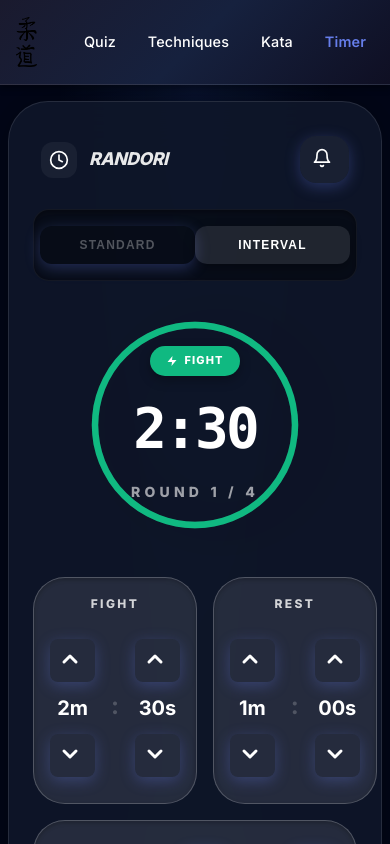
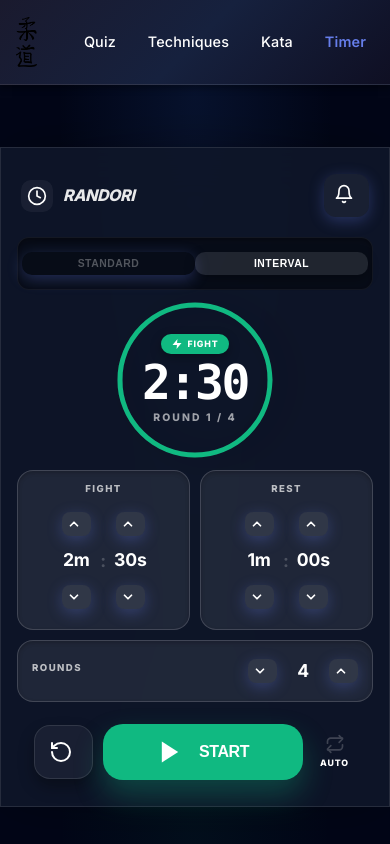
Before and after one commit to alexyak1/JudoTest, a React (Create React App) app: page /randori in a window 390 px wide. Shown: the top 844 px of the page. Built offline with nearby package versions, Linux system fonts and the light colour scheme.

Commit message:
fit time on one page

```diff
--- a/src/pages/randori.css
+++ b/src/pages/randori.css
@@ -1,4 +1,4 @@
-/* Modern Zen Timer Styles */
+/* Modern Zen Timer Styles - App-like Single Screen */
 
 /* Animations */
 @keyframes spin-slow {
@@ -16,9 +16,10 @@
   50% { transform: scale(1.1); }
 }
 
-/* Wrapper */
+/* Wrapper - Fill available space */
 .zen-timer-wrapper {
-  min-height: 100vh;
+  min-height: calc(100vh - 120px); /* Account for navbar and footer */
+  min-height: calc(100dvh - 120px);
   display: flex;
   align-items: center;
   justify-content: center;
@@ -27,48 +28,51 @@
   background-image:
     radial-gradient(ellipse at top, rgba(59, 130, 246, 0.1) 0%, transparent 50%),
     radial-gradient(ellipse at bottom, rgba(16, 185, 129, 0.05) 0%, transparent 50%);
+  box-sizing: border-box;
 }
 
-/* Main Container */
+/* Main Container - Flex to fill and distribute */
 .zen-timer-container {
   position: relative;
   width: 100%;
   max-width: 420px;
   background: rgba(15, 23, 42, 0.9);
   backdrop-filter: blur(24px);
-  border-radius: 3.5rem;
+  border-radius: 2.5rem;
   border: 1px solid rgba(255, 255, 255, 0.1);
-  padding: 32px;
+  padding: 24px;
   box-shadow: 0 0 50px -12px rgba(0, 0, 0, 0.5);
-  overflow: hidden;
+  display: flex;
+  flex-direction: column;
+  box-sizing: border-box;
 }
 
-/* Header */
+/* Header - Compact */
 .zen-header {
   display: flex;
   flex-direction: column;
-  gap: 24px;
-  margin-bottom: 32px;
+  gap: 12px;
   position: relative;
   z-index: 10;
+  flex-shrink: 0;
 }
 
 .zen-header-top {
   display: flex;
   justify-content: space-between;
   align-items: center;
-  padding: 0 8px;
+  padding: 0 4px;
 }
 
 .zen-header-title {
   display: flex;
   align-items: center;
-  gap: 12px;
+  gap: 10px;
 }
 
 .zen-icon-box {
-  padding: 8px;
-  border-radius: 12px;
+  padding: 6px;
+  border-radius: 10px;
   background: rgba(255, 255, 255, 0.05);
   display: flex;
   align-items: center;
@@ -80,7 +84,7 @@
 .zen-icon-box.amber { color: #f59e0b; }
 
 .zen-title {
-  font-size: 1.25rem;
+  font-size: 1.1rem;
   font-weight: 900;
   letter-spacing: -0.025em;
   opacity: 0.9;
@@ -91,8 +95,8 @@
 }
 
 .zen-mute-btn {
-  padding: 12px;
-  border-radius: 16px;
+  padding: 10px;
+  border-radius: 12px;
   background: rgba(255, 255, 255, 0.05);
   border: none;
   cursor: pointer;
@@ -109,24 +113,24 @@
   transform: scale(0.9);
 }
 
-/* Mode Toggle */
+/* Mode Toggle - Compact */
 .zen-mode-toggle {
   display: flex;
-  padding: 6px;
+  padding: 4px;
   background: rgba(0, 0, 0, 0.4);
-  border-radius: 16px;
+  border-radius: 12px;
   border: 1px solid rgba(255, 255, 255, 0.05);
   box-shadow: inset 0 2px 4px rgba(0, 0, 0, 0.3);
 }
 
 .zen-mode-btn {
   flex: 1;
-  padding: 12px;
-  border-radius: 12px;
-  font-size: 0.75rem;
+  padding: 8px;
+  border-radius: 10px;
+  font-size: 0.7rem;
   font-weight: 900;
   text-transform: uppercase;
-  letter-spacing: 0.1em;
+  letter-spacing: 0.05em;
   transition: all 0.2s ease;
   border: none;
   cursor: pointer;
@@ -144,20 +148,23 @@
   box-shadow: 0 4px 12px rgba(0, 0, 0, 0.3);
 }
 
-/* Timer Display */
+/* Timer Display - Flexible center area */
 .zen-display {
   position: relative;
   display: flex;
   align-items: center;
   justify-content: center;
-  margin-bottom: 32px;
+  flex: 1;
+  min-height: 0;
 }
 
 .zen-progress-ring {
-  width: 288px;
-  height: 288px;
+  width: 100%;
+  height: 100%;
+  max-width: 220px;
+  max-height: 220px;
   transform: rotate(-90deg);
-  filter: drop-shadow(0 25px 25px rgba(0, 0, 0, 0.3));
+  filter: drop-shadow(0 15px 15px rgba(0, 0, 0, 0.3));
 }
 
 .zen-progress-bg {
@@ -182,11 +189,11 @@
 .zen-phase-badge {
   display: flex;
   align-items: center;
-  gap: 6px;
-  margin-bottom: 8px;
-  padding: 6px 16px;
+  gap: 4px;
+  margin-bottom: 4px;
+  padding: 4px 12px;
   border-radius: 9999px;
-  font-size: 0.6875rem;
+  font-size: 0.625rem;
   font-weight: 900;
   text-transform: uppercase;
   letter-spacing: 0.1em;
@@ -204,13 +211,14 @@
 }
 
 .zen-time-text {
-  font-size: 5rem;
+  font-size: 3.5rem;
   font-weight: 900;
   letter-spacing: -0.05em;
-  margin-bottom: 4px;
+  margin-bottom: 0;
   transition: all 0.3s ease;
   color: #fff;
   font-family: 'SF Mono', 'Monaco', 'Inconsolata', 'Roboto Mono', monospace;
+  line-height: 1;
 }
 
 .zen-time-text.warning {
@@ -220,46 +228,46 @@
 }
 
 .zen-round-indicator {
-  font-size: 0.875rem;
+  font-size: 0.75rem;
   text-transform: uppercase;
-  letter-spacing: 0.3em;
+  letter-spacing: 0.2em;
   color: rgba(255, 255, 255, 0.6);
   font-weight: 900;
   margin-top: 4px;
 }
 
-/* Settings */
+/* Settings - Compact */
 .zen-settings {
-  margin-bottom: 32px;
   position: relative;
   z-index: 10;
   animation: fade-in 0.3s ease;
+  flex-shrink: 0;
 }
 
 .zen-settings-standard {
   display: flex;
   flex-direction: column;
-  gap: 24px;
+  gap: 12px;
 }
 
 .zen-settings-interval {
   display: flex;
   flex-direction: column;
-  gap: 16px;
+  gap: 10px;
 }
 
 .zen-time-controls {
   display: flex;
-  gap: 16px;
+  gap: 10px;
 }
 
-/* Time Unit Control */
+/* Time Unit Control - Compact */
 .time-unit-control {
   flex: 1;
-  background: rgba(255, 255, 255, 0.1);
-  padding: 20px;
-  border-radius: 2rem;
-  border: 1px solid rgba(255, 255, 255, 0.2);
+  background: rgba(255, 255, 255, 0.08);
+  padding: 12px 8px;
+  border-radius: 1.25rem;
+  border: 1px solid rgba(255, 255, 255, 0.15);
   display: flex;
   flex-direction: column;
   align-items: center;
@@ -267,37 +275,48 @@
 }
 
 .time-unit-label {
-  font-size: 0.75rem;
+  font-size: 0.65rem;
   text-transform: uppercase;
-  letter-spacing: 0.2em;
-  color: rgba(255, 255, 255, 0.8);
-  margin-bottom: 16px;
+  letter-spacing: 0.15em;
+  color: rgba(255, 255, 255, 0.7);
+  margin-bottom: 8px;
   font-weight: 900;
 }
 
 .time-unit-inputs {
   display: flex;
   align-items: center;
-  gap: 16px;
+  gap: 8px;
 }
 
 .time-unit-column {
   display: flex;
   flex-direction: column;
   align-items: center;
+  gap: 2px;
 }
 
 .time-unit-btn {
-  padding: 8px;
-  background: transparent;
+  padding: 6px;
+  background: rgba(255, 255, 255, 0.08);
   border: none;
+  border-radius: 8px;
   cursor: pointer;
   transition: all 0.2s ease;
-  color: rgba(255, 255, 255, 0.6);
+  color: rgba(255, 255, 255, 0.5);
+  display: flex;
+  align-items: center;
+  justify-content: center;
+}
+
+.time-unit-btn svg {
+  width: 16px;
+  height: 16px;
 }
 
 .time-unit-btn:hover {
   color: #fff;
+  background: rgba(255, 255, 255, 0.15);
 }
 
 .time-unit-btn.blue:hover { color: #60a5fa; }
@@ -305,31 +324,31 @@
 .time-unit-btn.amber:hover { color: #fbbf24; }
 
 .time-unit-btn:active {
-  transform: scale(1.25);
+  transform: scale(1.15);
 }
 
 .time-unit-value {
-  font-size: 1.5rem;
+  font-size: 1.25rem;
   font-weight: 700;
-  width: 48px;
+  min-width: 36px;
   text-align: center;
   color: #fff;
+  line-height: 1.4;
 }
 
 .time-unit-separator {
   color: rgba(255, 255, 255, 0.2);
-  font-size: 1.5rem;
+  font-size: 1.25rem;
   font-weight: 700;
   align-self: center;
-  margin-bottom: 4px;
 }
 
-/* Rounds Control */
+/* Rounds Control - Compact */
 .rounds-control {
-  background: rgba(255, 255, 255, 0.1);
-  padding: 16px 20px;
-  border-radius: 2rem;
-  border: 1px solid rgba(255, 255, 255, 0.2);
+  background: rgba(255, 255, 255, 0.08);
+  padding: 10px 16px;
+  border-radius: 1.25rem;
+  border: 1px solid rgba(255, 255, 255, 0.15);
   display: flex;
   align-items: center;
   justify-content: space-between;
@@ -339,28 +358,28 @@
 .rounds-inputs {
   display: flex;
   align-items: center;
-  gap: 16px;
+  gap: 12px;
 }
 
 .rounds-value {
-  font-size: 1.5rem;
+  font-size: 1.25rem;
   font-weight: 700;
-  min-width: 32px;
+  min-width: 28px;
   text-align: center;
   color: #fff;
 }
 
-/* Presets */
+/* Presets - Compact */
 .zen-presets {
   display: grid;
   grid-template-columns: repeat(4, 1fr);
-  gap: 8px;
+  gap: 6px;
 }
 
 .zen-preset-btn {
-  padding: 12px;
-  border-radius: 16px;
-  font-size: 0.75rem;
+  padding: 10px 8px;
+  border-radius: 12px;
+  font-size: 0.7rem;
   font-weight: 900;
   border: 2px solid transparent;
   transition: all 0.2s ease;
@@ -384,26 +403,27 @@
   box-shadow: 0 4px 12px rgba(59, 130, 246, 0.3);
 }
 
-/* Controls */
+/* Controls - Compact */
 .zen-controls {
   display: flex;
   align-items: center;
-  justify-content: space-between;
-  gap: 20px;
+  justify-content: center;
+  gap: 12px;
   position: relative;
   z-index: 10;
   margin-top: 16px;
+  flex-shrink: 0;
 }
 
 .zen-reset-btn {
-  padding: 28px;
-  border-radius: 2rem;
+  padding: 16px;
+  border-radius: 1.25rem;
   background: rgba(255, 255, 255, 0.05);
   border: 1px solid rgba(255, 255, 255, 0.1);
   color: rgba(255, 255, 255, 0.6);
   cursor: pointer;
   transition: all 0.2s ease;
-  box-shadow: 0 10px 20px rgba(0, 0, 0, 0.3);
+  box-shadow: 0 8px 16px rgba(0, 0, 0, 0.3);
   display: flex;
   align-items: center;
   justify-content: center;
@@ -420,21 +440,22 @@
 
 .zen-main-btn {
   flex: 1;
-  padding: 28px;
-  border-radius: 2.5rem;
+  max-width: 200px;
+  padding: 16px 24px;
+  border-radius: 1.5rem;
   display: flex;
   align-items: center;
   justify-content: center;
-  gap: 12px;
+  gap: 10px;
   transition: all 0.2s ease;
   cursor: pointer;
   border: none;
-  box-shadow: 0 25px 50px rgba(0, 0, 0, 0.4);
+  box-shadow: 0 15px 30px rgba(0, 0, 0, 0.4);
 }
 
 .zen-main-btn span {
   font-weight: 900;
-  font-size: 1.5rem;
+  font-size: 1.1rem;
   text-transform: uppercase;
   letter-spacing: -0.025em;
 }
@@ -442,25 +463,25 @@
 .zen-main-btn.blue {
   background: #3b82f6;
   color: #fff;
-  box-shadow: 0 25px 50px rgba(59, 130, 246, 0.3);
+  box-shadow: 0 15px 30px rgba(59, 130, 246, 0.3);
 }
 
 .zen-main-btn.emerald {
   background: #10b981;
   color: #fff;
-  box-shadow: 0 25px 50px rgba(16, 185, 129, 0.3);
+  box-shadow: 0 15px 30px rgba(16, 185, 129, 0.3);
 }
 
 .zen-main-btn.amber {
   background: #f59e0b;
   color: #fff;
-  box-shadow: 0 25px 50px rgba(245, 158, 11, 0.3);
+  box-shadow: 0 15px 30px rgba(245, 158, 11, 0.3);
 }
 
 .zen-main-btn.paused {
   background: #fff;
   color: #0f172a;
-  box-shadow: 0 25px 50px rgba(255, 255, 255, 0.1);
+  box-shadow: 0 15px 30px rgba(255, 255, 255, 0.1);
 }
 
 .zen-main-btn.paused span {
@@ -484,22 +505,24 @@
   flex-direction: column;
   align-items: center;
   justify-content: center;
-  padding: 8px;
-  min-width: 70px;
+  padding: 4px;
+  min-width: 50px;
   color: rgba(255, 255, 255, 0.3);
 }
 
 .zen-auto-indicator span {
-  font-size: 0.625rem;
+  font-size: 0.55rem;
   text-transform: uppercase;
   letter-spacing: 0.1em;
   font-weight: 900;
   text-align: center;
-  margin-top: 4px;
+  margin-top: 2px;
 }
 
 .zen-auto-indicator svg {
   opacity: 0.2;
+  width: 20px;
+  height: 20px;
 }
 
 .zen-auto-indicator svg.spinning {
@@ -508,140 +531,274 @@
   animation: spin-slow 12s linear infinite;
 }
 
-/* Mobile Optimizations */
+/* Mobile Optimizations - Extra compact */
 @media screen and (max-width: 480px) {
+  /* Hide footer on mobile for app-like experience */
+  .zen-timer-wrapper + footer,
+  .zen-timer-wrapper ~ footer,
+  .zen-timer-wrapper ~ [class*="footer"],
+  body:has(.zen-timer-wrapper) footer {
+    display: none !important;
+  }
+
   .zen-timer-wrapper {
-    padding: 8px;
-    align-items: flex-start;
-    padding-top: 16px;
+    padding: 0;
+    min-height: calc(100vh - 60px);
+    min-height: calc(100dvh - 60px);
   }
 
   .zen-timer-container {
-    border-radius: 2.5rem;
-    padding: 24px;
+    border-radius: 0;
+    padding: 16px;
+    max-height: none;
+    height: 100%;
   }
 
   .zen-header {
-    gap: 16px;
-    margin-bottom: 24px;
+    gap: 10px;
   }
 
   .zen-title {
-    font-size: 1.1rem;
+    font-size: 1rem;
+  }
+
+  .zen-mode-btn {
+    padding: 6px;
+    font-size: 0.65rem;
   }
 
   .zen-progress-ring {
-    width: 240px;
-    height: 240px;
-  }
-
-  .zen-time-text {
-    font-size: 3.5rem;
-  }
-
-  .time-unit-control {
-    padding: 16px;
-  }
-
-  .time-unit-value {
-    font-size: 1.25rem;
-    width: 40px;
-  }
-
-  .zen-reset-btn {
-    padding: 20px;
-  }
-
-  .zen-main-btn {
-    padding: 20px;
-  }
-
-  .zen-main-btn span {
-    font-size: 1.25rem;
-  }
-
-  .zen-controls {
-    gap: 12px;
-  }
-
-  .zen-auto-indicator {
-    min-width: 50px;
-  }
-}
-
-/* Very small screens */
-@media screen and (max-width: 360px) {
-  .zen-timer-container {
-    padding: 16px;
-    border-radius: 2rem;
-  }
-
-  .zen-progress-ring {
-    width: 200px;
-    height: 200px;
+    max-width: 180px;
+    max-height: 180px;
   }
 
   .zen-time-text {
     font-size: 3rem;
   }
 
-  .zen-time-controls {
-    flex-direction: column;
-    gap: 12px;
+  .zen-phase-badge {
+    padding: 3px 10px;
+    font-size: 0.55rem;
+  }
+
+  .zen-round-indicator {
+    font-size: 0.65rem;
+  }
+
+  .time-unit-control {
+    padding: 10px 6px;
+    border-radius: 1rem;
+  }
+
+  .time-unit-label {
+    font-size: 0.6rem;
+    margin-bottom: 6px;
+  }
+
+  .time-unit-value {
+    font-size: 1.1rem;
+    min-width: 32px;
+  }
+
+  .time-unit-btn {
+    padding: 5px;
+  }
+
+  .time-unit-btn svg {
+    width: 14px;
+    height: 14px;
+  }
+
+  .time-unit-separator {
+    font-size: 1.1rem;
+  }
+
+  .rounds-control {
+    padding: 8px 14px;
+    border-radius: 1rem;
+  }
+
+  .rounds-value {
+    font-size: 1.1rem;
+  }
+
+  .zen-controls {
+    margin-top: 12px;
+    gap: 10px;
   }
 
   .zen-reset-btn {
-    padding: 16px;
+    padding: 14px;
+    border-radius: 1rem;
   }
 
   .zen-main-btn {
-    padding: 16px;
+    padding: 14px 20px;
+    border-radius: 1.25rem;
   }
 
   .zen-main-btn span {
     font-size: 1rem;
   }
+
+  .zen-auto-indicator {
+    min-width: 44px;
+  }
 }
 
-/* Landscape orientation */
-@media screen and (max-height: 700px) and (orientation: landscape) {
-  .zen-timer-wrapper {
-    padding: 8px;
-  }
-
+/* Very small screens (iPhone SE, etc) */
+@media screen and (max-width: 375px) {
   .zen-timer-container {
-    padding: 16px 24px;
-    max-width: 500px;
+    padding: 12px;
   }
 
   .zen-header {
-    margin-bottom: 16px;
-    gap: 12px;
-  }
-
-  .zen-display {
-    margin-bottom: 16px;
+    gap: 8px;
   }
 
   .zen-progress-ring {
-    width: 180px;
-    height: 180px;
+    max-width: 150px;
+    max-height: 150px;
   }
 
   .zen-time-text {
     font-size: 2.5rem;
   }
 
-  .zen-settings {
-    margin-bottom: 16px;
+  .time-unit-control {
+    padding: 8px 4px;
+  }
+
+  .time-unit-value {
+    font-size: 1rem;
+    min-width: 28px;
+  }
+
+  .zen-controls {
+    margin-top: 10px;
+  }
+
+  .zen-reset-btn {
+    padding: 12px;
+  }
+
+  .zen-main-btn {
+    padding: 12px 16px;
+  }
+
+  .zen-main-btn span {
+    font-size: 0.9rem;
+  }
+}
+
+/* Short screens (landscape or small height) */
+@media screen and (max-height: 650px) {
+  .zen-timer-container {
+    padding: 12px 16px;
+  }
+
+  .zen-header {
+    gap: 6px;
+  }
+
+  .zen-mode-btn {
+    padding: 5px;
+  }
+
+  .zen-progress-ring {
+    max-width: 140px;
+    max-height: 140px;
+  }
+
+  .zen-time-text {
+    font-size: 2.25rem;
+  }
+
+  .zen-phase-badge {
+    padding: 2px 8px;
+    font-size: 0.5rem;
   }
 
   .time-unit-control {
-    padding: 12px;
+    padding: 8px 4px;
   }
 
-  .zen-reset-btn,
+  .time-unit-label {
+    margin-bottom: 4px;
+    font-size: 0.55rem;
+  }
+
+  .time-unit-value {
+    font-size: 0.95rem;
+  }
+
+  .rounds-control {
+    padding: 6px 12px;
+  }
+
+  .zen-controls {
+    margin-top: 8px;
+  }
+
+  .zen-reset-btn {
+    padding: 10px;
+  }
+
   .zen-main-btn {
-    padding: 16px;
+    padding: 10px 16px;
+  }
+
+  .zen-main-btn span {
+    font-size: 0.85rem;
   }
 }
+
+/* Landscape orientation */
+@media screen and (max-height: 500px) and (orientation: landscape) {
+  .zen-timer-wrapper {
+    padding: 8px;
+  }
+
+  .zen-timer-container {
+    flex-direction: row;
+    flex-wrap: wrap;
+    max-width: 700px;
+    padding: 12px 20px;
+    gap: 12px;
+  }
+
+  .zen-header {
+    width: 100%;
+    flex-direction: row;
+    align-items: center;
+    justify-content: space-between;
+    gap: 16px;
+  }
+
+  .zen-mode-toggle {
+    width: auto;
+    min-width: 200px;
+  }
+
+  .zen-display {
+    flex: 0 0 40%;
+  }
+
+  .zen-settings {
+    flex: 1;
+  }
+
+  .zen-controls {
+    width: 100%;
+    margin-top: 8px;
+  }
+
+  .zen-progress-ring {
+    max-width: 120px;
+    max-height: 120px;
+  }
+
+  .zen-time-text {
+    font-size: 2rem;
+  }
+}
```
